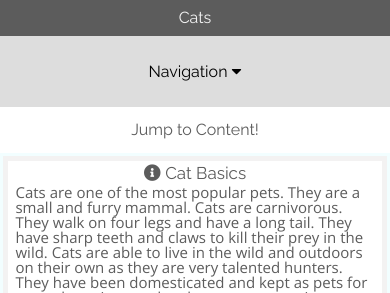
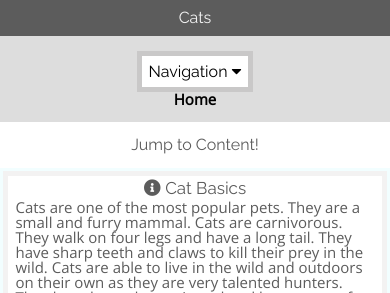
Before and after one commit to khafke/khafke.github.io, a plain HTML site: page index.html in a window 390 px wide. Shown: the top 293 px of the page. Drawn offline with nearby package versions, Linux system fonts and the light colour scheme; files that its build step writes are made by us from their sources.

Commit message:
why isnt it working

```diff
--- a/css/main.css
+++ b/css/main.css
@@ -16,8 +16,8 @@ header {
 .navbar {
     overflow: hidden;
     background-color: #dddddd;
-    padding-top: 10px;
-    padding-bottom: 10px;
+    padding-top: 15px;
+    padding-bottom: 15px;
     text-align: center;
 }
 
@@ -40,6 +40,10 @@ a.current {
     font-size: 17.5px;
     text-decoration: underline;
     color: #141414;
+  }
+
+  #location {
+    display:none;
   }
 
 /********************************** links **********************************/
@@ -188,7 +192,6 @@ h1{
     text-align: center;
 }
 
-
 /********************************** media queries **********************************/
 
 
@@ -288,6 +291,12 @@ h1{
         padding: 3px;
     }
 
+    #location {
+        display:block;
+        color: black;
+        font-weight: bold;
+      }
+
     /* grid */
 
     .grid-container-breeds {
@@ -348,7 +357,6 @@ h1{
             display: inline;
             text-align: center;
             font-family: 'Raleway', sans-serif;
-
         }
 
         .dropdown {
@@ -360,19 +368,20 @@ h1{
 
         .dropdown .dropbtn {
             font-size: 16px;
-            border: none;
+            border: 5px solid #c9c8c8;
             outline: none;
-            background-color: #dddddd;
+            background-color: #ffffff;
             color: black;
-            padding: 16px 16px;
+            padding: 6px 6px;
             margin: 0;
             font-family: 'Raleway', sans-serif;
 
         }
 
         .navbar a:hover, .dropdown:hover .dropbtn {
-            font-weight: bolder;
             font-family: 'Raleway', sans-serif;
+            font-style: italic;
+
 
         }
 
@@ -380,7 +389,6 @@ h1{
             display: none;
             background-color: #f9f9f9;
             min-width: 160px;
-            box-shadow: 0px 8px 16px 0px rgba(0,0,0,0.2);
             z-index: 1;
             font-family: 'Raleway', sans-serif;
         }
--- a/index.html
+++ b/index.html
@@ -29,8 +29,10 @@
             <a href="breeds.html">Cat Breeds</a>
             <a href="wild.html">Wild Cats</a>
           </div>
+          <p id=location>Home</p>
         </div>
       </div>
+
 
     <!-- CONTENT -->
 
```
Also changed, not shown: breeds.html (+1 -0 lines), mycat.html (+1 -0 lines), wild.html (+1 -0 lines).
